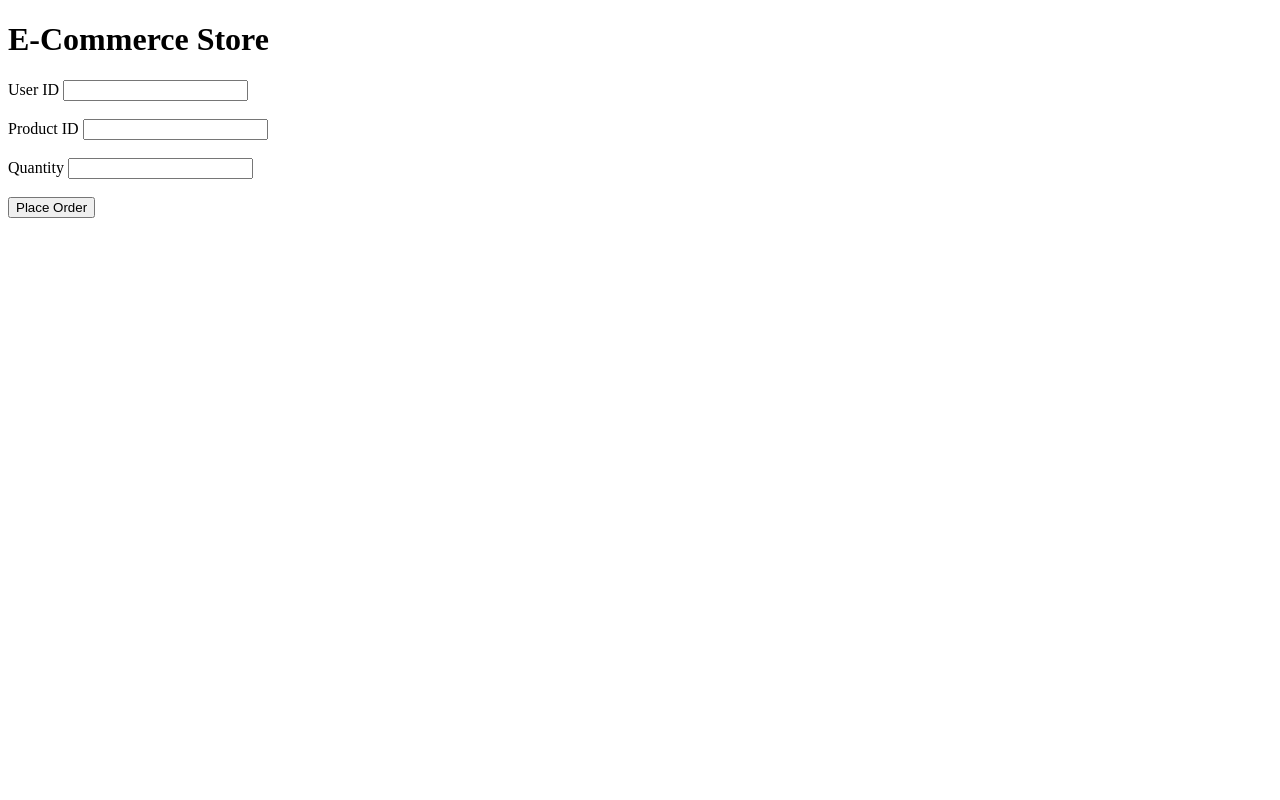
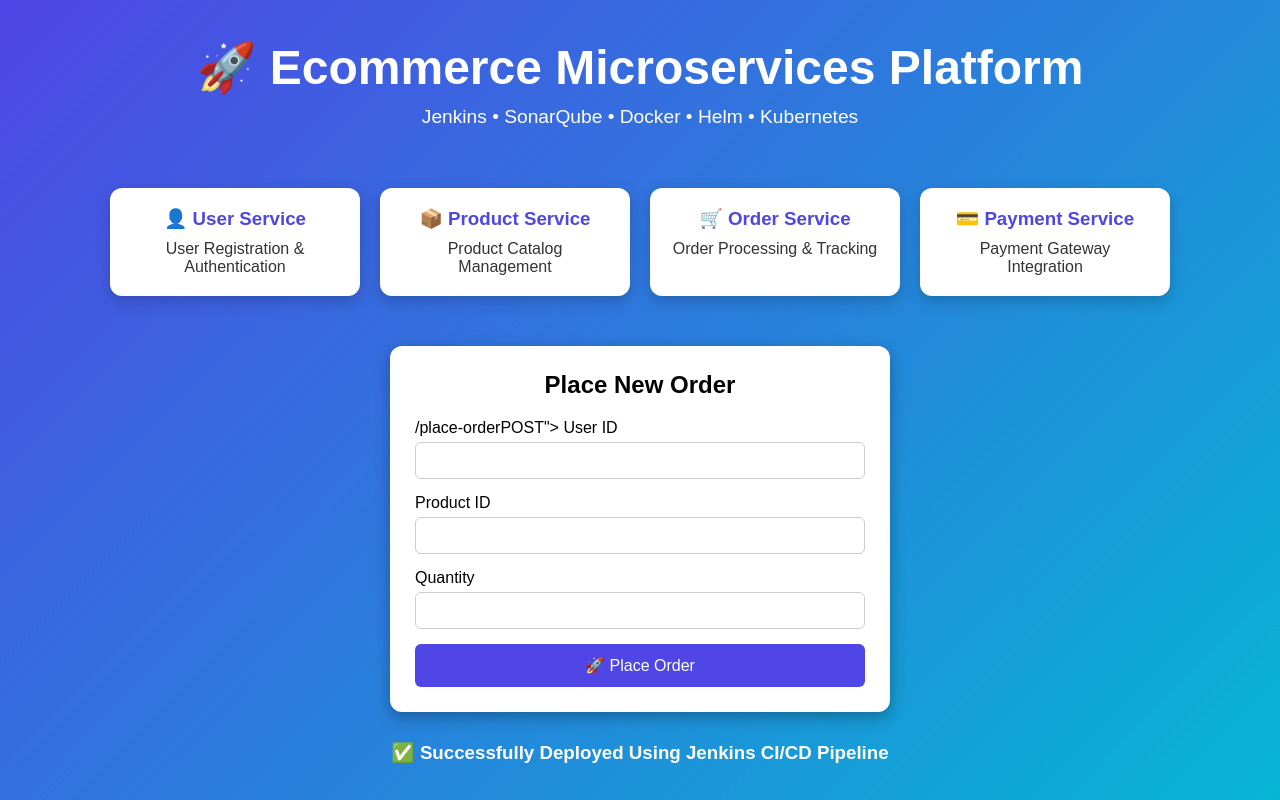
Before and after one commit to maneeshpallapu07/MicroServices, a Flask app: template frontend/templates/index.html in a window 1280 px wide. Run offline with Flask 3, Linux system fonts and the light colour scheme; the template is opened without the code that fills it, so the values that code supplies are empty.

Commit message:
updated UI for frontend

```diff
--- a/frontend/templates/index.html
+++ b/frontend/templates/index.html
@@ -2,56 +2,180 @@
 <html>
 
 <head>
+    <title>🚀 Ecommerce Microservices Platform</title>
 
-    <title>Microservices Store</title>
+    <style>
+        * {
+            margin: 0;
+            padding: 0;
+            box-sizing: border-box;
+        }
+
+        body {
+            font-family: Arial, sans-serif;
+            background: linear-gradient(135deg, #4f46e5, #06b6d4);
+            min-height: 100vh;
+            color: white;
+        }
+
+        .header {
+            text-align: center;
+            padding: 40px;
+        }
+
+        .header h1 {
+            font-size: 3rem;
+            margin-bottom: 10px;
+        }
+
+        .header p {
+            font-size: 1.2rem;
+        }
+
+        .services {
+            display: flex;
+            justify-content: center;
+            gap: 20px;
+            flex-wrap: wrap;
+            padding: 20px;
+        }
+
+        .card {
+            background: white;
+            color: #333;
+            width: 250px;
+            padding: 20px;
+            border-radius: 12px;
+            box-shadow: 0px 5px 15px rgba(0,0,0,0.2);
+            text-align: center;
+        }
+
+        .card h3 {
+            margin-bottom: 10px;
+            color: #4f46e5;
+        }
+
+        .order-form {
+            background: white;
+            color: black;
+            width: 500px;
+            margin: 30px auto;
+            padding: 25px;
+            border-radius: 12px;
+            box-shadow: 0px 5px 15px rgba(0,0,0,0.3);
+        }
+
+        .order-form h2 {
+            text-align: center;
+            margin-bottom: 20px;
+        }
+
+        input {
+            width: 100%;
+            padding: 10px;
+            margin-top: 5px;
+            margin-bottom: 15px;
+            border: 1px solid #ccc;
+            border-radius: 6px;
+        }
+
+        button {
+            width: 100%;
+            padding: 12px;
+            border: none;
+            background: #4f46e5;
+            color: white;
+            font-size: 16px;
+            border-radius: 6px;
+            cursor: pointer;
+        }
+
+        button:hover {
+            background: #3730a3;
+        }
+
+        .response {
+            background: #111827;
+            color: #22c55e;
+            padding: 15px;
+            margin-top: 20px;
+            border-radius: 8px;
+            overflow-x: auto;
+        }
+
+        .footer {
+            text-align: center;
+            margin-top: 30px;
+            padding-bottom: 20px;
+        }
+    </style>
 
 </head>
 
 <body>
 
-<h1>E-Commerce Store</h1>
+    <div class="header">
+        <h1>🚀 Ecommerce Microservices Platform</h1>
+        <p>Jenkins • SonarQube • Docker • Helm • Kubernetes</p>
+    </div>
 
-<form action="/place-order" method="POST">
+    <div class="services">
 
-User ID
+        <div class="card">
+            <h3>👤 User Service</h3>
+            <p>User Registration & Authentication</p>
+        </div>
 
-<input type="number" name="userId" required>
+        <div class="card">
+            <h3>📦 Product Service</h3>
+            <p>Product Catalog Management</p>
+        </div>
 
-<br><br>
+        <div class="card">
+            <h3>🛒 Order Service</h3>
+            <p>Order Processing & Tracking</p>
+        </div>
 
-Product ID
+        <div class="card">
+            <h3>💳 Payment Service</h3>
+            <p>Payment Gateway Integration</p>
+        </div>
 
-<input type="number" name="productId" required>
+    </div>
 
-<br><br>
+    <div class="order-form">
 
-Quantity
+        <h2>Place New Order</h2>
 
-<input type="number" name="quantity" required>
+        /place-orderPOST">
 
-<br><br>
+            <label>User ID</label>
+            <input type="number" name="userId" required>
 
-<button type="submit">
+            <label>Product ID</label>
+            <input type="number" name="productId" required>
 
-Place Order
+            <label>Quantity</label>
+            <input type="number" name="quantity" required>
 
-</button>
+            <button type="submit">
+                🚀 Place Order
+            </button>
 
-</form>
+        </form>
 
-{% if result %}
+        {% if result %}
+        <div class="response">
+            <h3>Response</h3>
+            <pre>{{ result }}</pre>
+        </div>
+        {% endif %}
 
-<hr>
+    </div>
 
-<h2>Response</h2>
-
-<pre>
-
-{{ result }}
-
-</pre>
-
-{% endif %}
+    <div class="footer">
+        <h3>✅ Successfully Deployed Using Jenkins CI/CD Pipeline</h3>
+    </div>
 
 </body>
 
--- a/output.yaml
+++ b/output.yaml
@@ -1,9 +1,3 @@
----
-# Source: ecommerce-chart/templates/namespace.yaml
-apiVersion: v1
-kind: Namespace
-metadata:
-  name: ecommerce
 ---
 # Source: ecommerce-chart/templates/configmap.yaml
 apiVersion: v1
```
